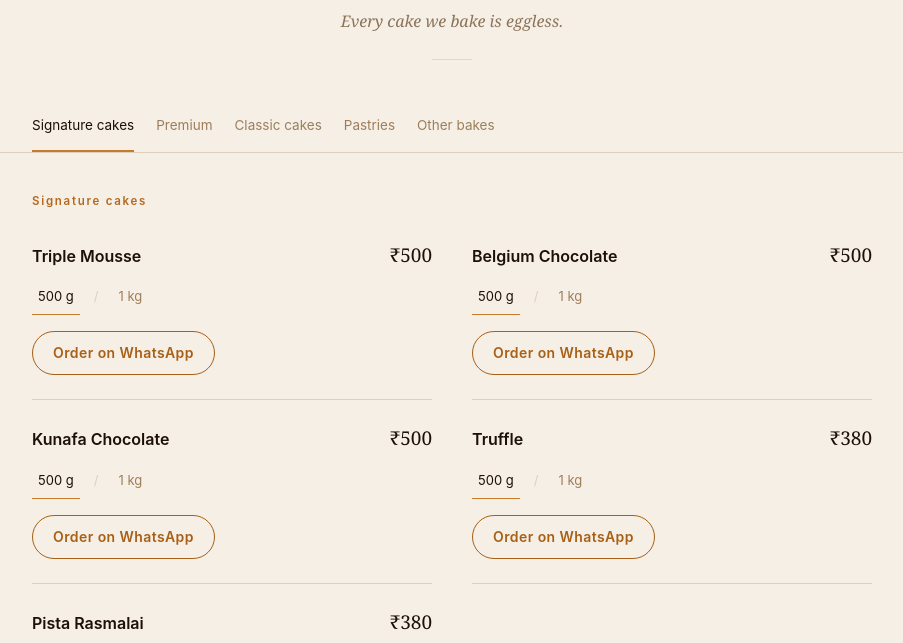
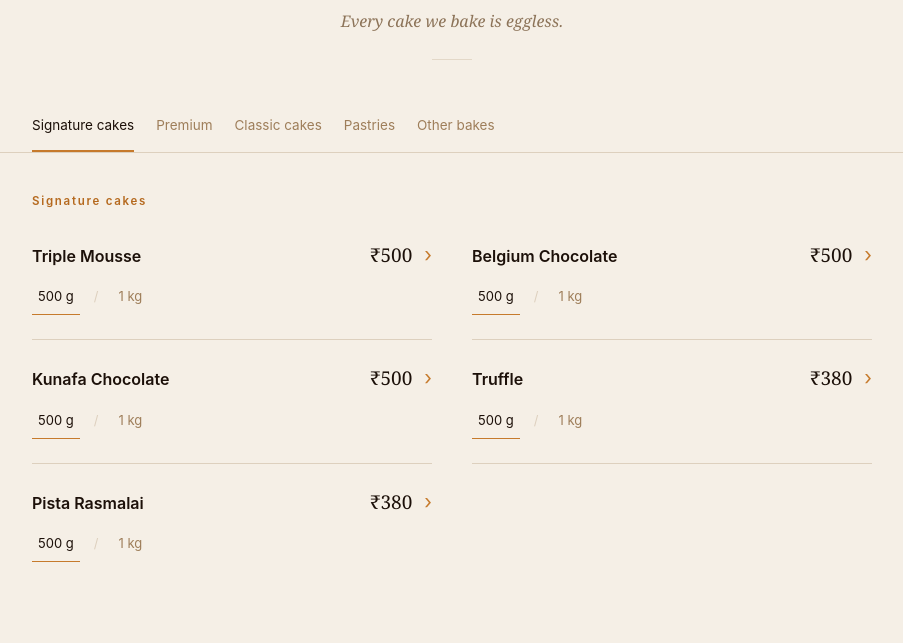
Before and after one commit to dusk-max/caramellas, a plain HTML site: page index.html in a window 1280 px wide. Shown: the part 107-750 px from the top of the page, without its empty margins (188-1091 px from the left). Drawn offline with Linux system fonts and the light colour scheme.

Commit message:
Let every compact row be the link, whatever its price says
Tappability was decided by the same test as price placement, so a
category that showed prices per row also got a button on each of
them — nineteen buttons under nineteen names in Classic cakes,
which is the repetition the row link was added to remove. The two
were never the same question. Where the price is shown depends on
whether a category shares one; whether the row opens WhatsApp does
not depend on that at all.

Every compact row is now the link, in all five categories. A row
that shows its own price still shows it, with the price and the
chevron travelling together at the right so the name keeps the
left edge. Featured cards keep their button, and nothing that
cannot be ordered becomes a link.

Co-Authored-By: Claude Opus 5 <noreply@anthropic.com>

```diff
--- a/index.html
+++ b/index.html
@@ -224,6 +224,7 @@ const MENU = [
   .row-link{position:absolute; top:0; right:0; bottom:0; left:0; z-index:1}
   .item-tap .sizes{position:relative; z-index:2; align-self:flex-start}
   .item-tap:active{background:rgba(198,122,44,.06)}
+  .line-end{display:flex; align-items:baseline; flex:0 0 auto}
   .chev{
     color:var(--caramel); font-size:20px; line-height:1;
     padding-left:12px; flex:0 0 auto;
@@ -408,18 +409,26 @@ const MENU = [
 
         var multi = it.prices && it.prices.length > 1;
 
-        // A featured card is the one item being shown off, so it keeps its own
-        // price even where the category states it for everything else.
+        // Two separate questions, deliberately not the same one.
+        //
+        // Where the price is shown depends on the category: a category whose
+        // items all cost the same states it once, above.
         var quiet = uniform && !it.featured;
-
-        // A quiet row carries no button: the row is the link, and the chevron
-        // is what says so. An item nobody can order stays plain text.
-        var tapRow = quiet && !it.noOrder;
+        //
+        // Whether the row is tappable does not depend on that at all. Every
+        // compact row is the link, priced or not — tying the two together
+        // meant a category showing its own prices also got a button on each
+        // of nineteen rows, which is the repetition the row link exists to
+        // avoid. A featured card keeps its button; nothing you cannot order
+        // becomes a link.
+        var tapRow = !it.featured && !it.noOrder;
 
         var head = '<div class="line">' +
                    '<h3 class="name">' + esc(it.name) + '</h3>' +
-                   (quiet ? '' : '<span class="price">₹' + esc(priceOf(it, 0)) + '</span>') +
-                   (tapRow ? '<span class="chev" aria-hidden="true">\u203a</span>' : '') +
+                   '<span class="line-end">' +
+                     (quiet ? '' : '<span class="price">₹' + esc(priceOf(it, 0)) + '</span>') +
+                     (tapRow ? '<span class="chev" aria-hidden="true">\u203a</span>' : '') +
+                   '</span>' +
                    '</div>' +
                    (it.tag ? '<div class="tag">' + esc(it.tag) + '</div>' : '');
 
```
